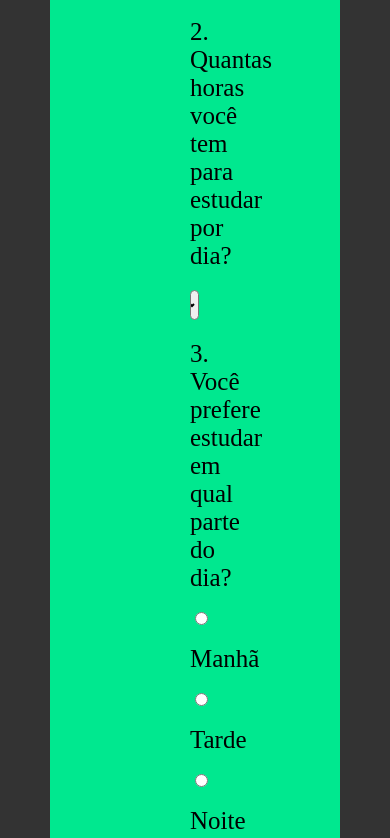
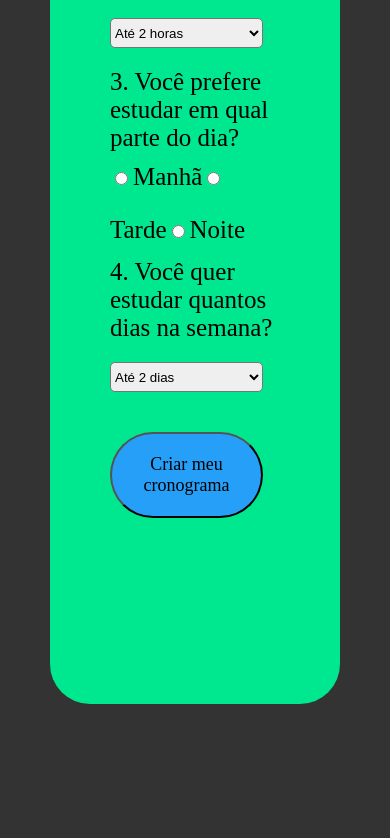
Before and after one commit to claranocito/projeto-cronograma, a React (Vite) app: page / in a window 390 px wide. Shown: the part 3966-4804 px from the top of the page. Built offline with nearby package versions, Linux system fonts and the light colour scheme; a web font is replaced by a local one.

Commit message:
Modal link

```diff
--- a/src/components/Form/index.jsx
+++ b/src/components/Form/index.jsx
@@ -1,5 +1,10 @@
 import "./styles.css";
+import React, { useState } from "react";
+import Modal from "/Users/BrunoCesar/Desktop/projeto-cronograma/src/components/Modal/index.jsx";
+
 const Form = () => {
+  const [openModal, setOpenModal] = useState(false);
+
   return (
     <div className="container-form">
       <h3 className="h3-form"> Preecha os dados abaixo:</h3>
@@ -43,9 +48,12 @@ const Form = () => {
         <option value="cincoDias">5 dias</option>
       </select>
       <p></p>
-      <button className="button-form" type="">
-        Criar meu cronograma
-      </button>
+      <div>
+        <button className="button-form" onClick={() => setOpenModal(true)}>
+          Criar meu cronograma
+        </button>
+        <Modal open={openModal} onClose={() => setOpenModal(false)} />
+      </div>
     </div>
   );
 };
--- a/src/components/Form/styles.css
+++ b/src/components/Form/styles.css
@@ -1,11 +1,8 @@
 .container-form {
   text-align: left;
-  flex-direction: column;
   justify-content: space-around;
-  font-family: Aprova Sans Novembro 2020;
-  padding: 0px 80px 30px;
+  font-family: AprovaSans;
   font-size: 25px;
-  letter-spacing: 0em;
 }
 
 .h3-form {
@@ -23,7 +20,7 @@
   margin-bottom: 20px;
 }
 .button-form {
-  background-color: #269FF9;
+  background-color: #269ff9;
   padding: 20px;
   border-radius: 100px;
   font-family: AprovaSans;
@@ -41,7 +38,14 @@
   margin-inline: 5px;
 }
 
-
-@media screen and (max-width: 600px) {
-
+@media screen and (max-width: 500px) {
+  .container-form {
+    flex-direction: column;
+    top: 0;
+    left: 0;
+    transform: none;
+    width: 100%;
+    height: 100vh;
+    padding: 0px 0px 200px;
+  }
 }
--- a/src/components/Modal/index.jsx
+++ b/src/components/Modal/index.jsx
@@ -1,4 +1,5 @@
 import React from "react";
+import "/Users/BrunoCesar/Desktop/projeto-cronograma/src/components/Modal/style.css";
 
 const Modal = ({ open, onClose }) => {
   if (!open) return null;
```
